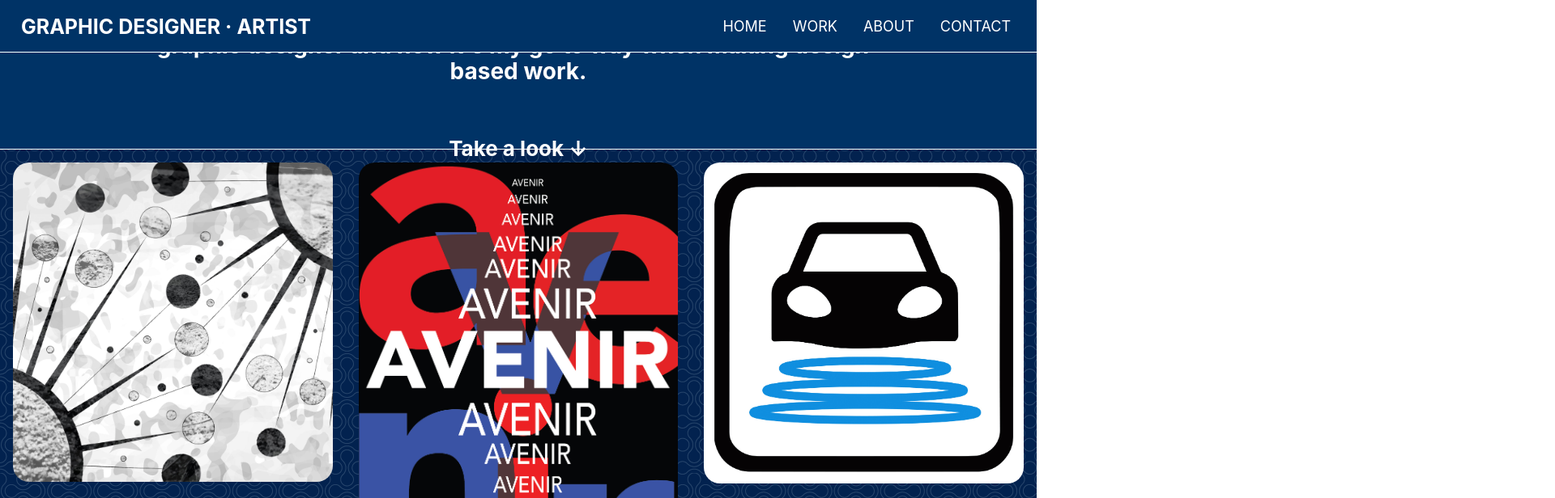
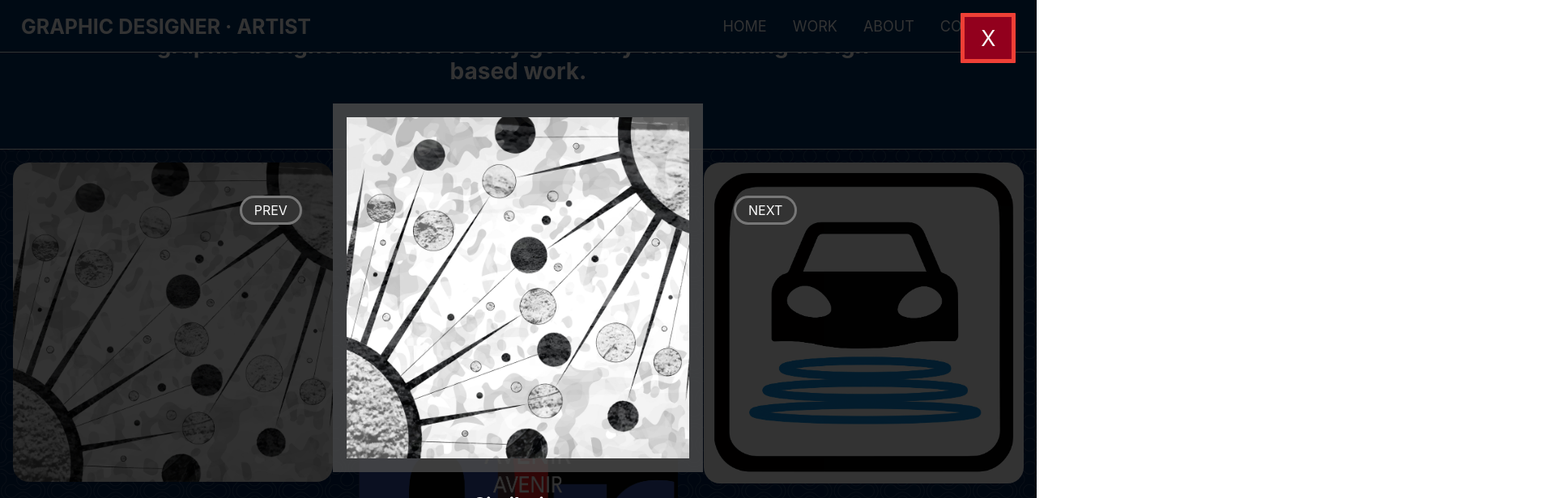
Before and after one commit to adamrichman1/artwork-website, a React (Create React App) app: page /category/design in a window 1280 px wide. Both pictures are taken after a click on the element 213 px from the left and 954 px from the top of the page. Shown: the part 554-1170 px from the top of the page at 81% size, 1920 px wide, since content can reach past the window. Built offline with nearby package versions, Linux system fonts and the light colour scheme.

Commit message:
added modal, working on way to close modal

```diff
--- a/src/components/category/ArtCategory.js
+++ b/src/components/category/ArtCategory.js
@@ -1,5 +1,6 @@
 import React, {Component} from "react";
 import {Column, GridWrapper, Image, ImageContainer, ImageOverlay} from "./styles";
+import Modal from "../modal/modal";
 
 class ArtCategory extends Component {
     render() {
@@ -21,13 +22,38 @@ class ArtCategory extends Component {
     }
 }
 
-const ImageLink = ({image, title}) => {
-    return (
-        <ImageContainer>
-            <Image src={image} alt={title}/>
-            <ImageOverlay/>
-        </ImageContainer>
-    )
-};
+class ImageLink extends Component {
+    state = {
+        toggled: false
+    };
+
+    toggleDropdownTrue = () => {
+        this.setState({
+            toggled: true
+        })
+    };
+
+    toggleDropdownFalse = () => {
+        console.log("BEFORE");
+        console.log(this.state);
+        this.setState({
+            toggled: false
+        });
+        console.log("AFTER");
+        console.log(this.state);
+    };
+
+    render() {
+        return (
+            <ImageContainer onClick={this.toggleDropdownTrue}>
+                <Image src={this.props.image} alt={this.props.title}/>
+                <ImageOverlay/>
+                {(this.state.toggled) ?
+                    <Modal image={this.props.image} title={this.props.title} closeModal={this.toggleDropdownFalse.bind(this)}/> : null
+                }
+            </ImageContainer>
+        )
+    }
+}
 
 export default ArtCategory;
--- a/src/components/headers/style.js
+++ b/src/components/headers/style.js
@@ -34,6 +34,7 @@ export const CategoryHeaderContent = styled.div`
 
 export const CategoryHeaderWrapper = styled.div`
     position: relative;
+    overflow-x: hidden;
 `;
 
 export const SlidingHeader = styled.div`
--- a/src/components/home-categories/HomeCategories.js
+++ b/src/components/home-categories/HomeCategories.js
@@ -1,7 +1,6 @@
 import React from "react";
 import {Link} from "react-router-dom";
-import {Grid, GridWrapper} from "./style";
-import ImageLink from "../image-link/ImageLink";
+import {Grid, GridWrapper, Image, ImageContainer, ImageOverlay} from "./style";
 
 const HomeCategories = ({ artCategories }) => {
     return (
@@ -19,5 +18,13 @@ const HomeCategories = ({ artCategories }) => {
     );
 };
 
+const ImageLink = ({image, title}) => {
+    return(
+        <ImageContainer>
+            <Image src={image} alt={title}/>
+            <ImageOverlay>{title}</ImageOverlay>
+        </ImageContainer>
+    )
+};
 
 export default HomeCategories;
--- a/src/components/home-categories/style.js
+++ b/src/components/home-categories/style.js
@@ -25,3 +25,42 @@ export const GridWrapper = styled.section`
     padding-left: 2rem;
     padding-right: 2rem;
 `;
+
+export const ImageOverlay = styled.div`
+    position: absolute;
+    top: 0;
+    left: 0;
+    height: 100%;
+    width: 100%;
+    transition: .4s ease;
+    background-color: rgba(0, 0, 0, 0);
+    color: transparent;
+    text-align: center;
+    font-size: 80px;
+    line-height: 41rem;
+    border-radius: 20px;
+
+    &:hover {
+      color: white;
+      background-color: rgba(0, 0, 0, 0.6);
+    }
+    @media (max-width: 425px) {
+      line-height: 25rem;
+    }
+`;
+
+export const Image = styled.img`
+    border: 1px solid white;
+    height: 41rem;
+    width: 41rem;
+    border-radius: 20px;
+
+    @media (max-width: 425px) {
+        width: 25rem;
+        height: 25rem;
+    }
+`;
+
+export const ImageContainer = styled.div`
+    position: relative;
+`;
--- a/src/components/image-link/ImageLink.js
+++ /dev/null
@@ -1,13 +0,0 @@
-import React from "react";
-import {Image, ImageContainer, ImageOverlay} from "./style";
-
-const ImageLink = ({image, title}) => {
-    return(
-        <ImageContainer>
-            <Image src={image} alt={title}/>
-            <ImageOverlay>{title}</ImageOverlay>
-        </ImageContainer>
-    )
-};
-
-export default ImageLink;
--- a/src/components/image-link/style.js
+++ /dev/null
@@ -1,40 +0,0 @@
-import styled from "@emotion/styled/macro";
-
-export const ImageOverlay = styled.div`
-    position: absolute;
-    top: 0;
-    left: 0;
-    height: 100%;
-    width: 100%;
-    transition: .4s ease;
-    background-color: rgba(0, 0, 0, 0);
-    color: transparent;
-    text-align: center;
-    font-size: 80px;
-    line-height: 41rem;
-    border-radius: 20px;
-
-    &:hover {
-      color: white;
-      background-color: rgba(0, 0, 0, 0.6);
-    }
-    @media (max-width: 425px) {
-      line-height: 25rem;
-    }
-`;
-
-export const Image = styled.img`
-    border: 1px solid white;
-    height: 41rem;
-    width: 41rem;
-    border-radius: 20px;
-
-    @media (max-width: 425px) {
-        width: 25rem;
-        height: 25rem;
-    }
-`;
-
-export const ImageContainer = styled.div`
-    position: relative;
-`;
--- /dev/null
+++ b/src/components/modal/modal.js
@@ -0,0 +1,16 @@
+import React from "react";
+import {CloseButton, Image, ModalContainer, NextNavButton, PrevNavButton} from "./styles";
+
+function Modal({image, title, closeModal}) {
+    return (
+        <ModalContainer>
+            <PrevNavButton>PREV</PrevNavButton>
+            <CloseButton onClick={closeModal}>X</CloseButton>
+            <Image src={image} alt={title}/>
+            <NextNavButton>NEXT</NextNavButton>
+            <h1>{title}</h1>
+        </ModalContainer>
+    )
+}
+
+export default Modal;
--- /dev/null
+++ b/src/components/modal/styles.js
@@ -0,0 +1,71 @@
+import styled from '@emotion/styled'
+
+export const ModalContainer = styled.div`
+    position: fixed;
+    top: 0;
+    left: 0;
+    z-index: 2;
+    height: 100%;
+    text-align: center;
+    background-color: rgba(0, 0, 0, 0.8);
+    color: white;
+`;
+
+export const Image = styled.img`
+    margin-top: 10%;
+    width: 33%;
+    border: solid 17px rgba(77, 77, 77, 0.8);
+`;
+
+export const PrevNavButton = styled.a`
+    color: #fafafa;
+    background-color: #333;
+    border: solid 3px #777;
+    padding: 5px 15px;
+    border-radius: 20px;
+    text-decoration: none;
+    cursor: pointer;
+    vertical-align: middle;
+    position: relative;
+    top: -40%;
+    left: -3%;
+
+    &:hover {
+        background-color: #111;
+    }
+`;
+
+export const NextNavButton = styled.a`
+    color: #fafafa;
+    background-color: #333;
+    border: solid 3px #777;
+    padding: 5px 15px;
+    border-radius: 20px;
+    text-decoration: none;
+    cursor: pointer;
+    vertical-align: middle;
+    position: relative;
+    top: -40%;
+    right: -3%;
+
+    &:hover {
+        background-color: #111;
+    }
+`;
+
+export const CloseButton = styled.div`
+    position: absolute;
+    right: 2%;
+    top: 2%;
+    color: #fafafa;
+    background-color: #92001d;
+    border: solid 5px #ef4036;
+    padding: 10px 20px;
+    border-radius: 1px;
+    text-decoration: none;
+    font-size: 20pt;
+    cursor: pointer;
+    &:hover {
+        background-color: #740404;
+    }
+`;
```
